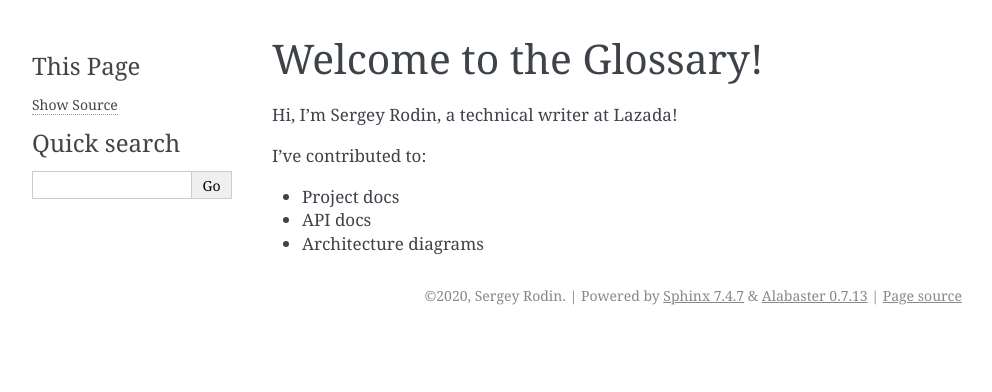
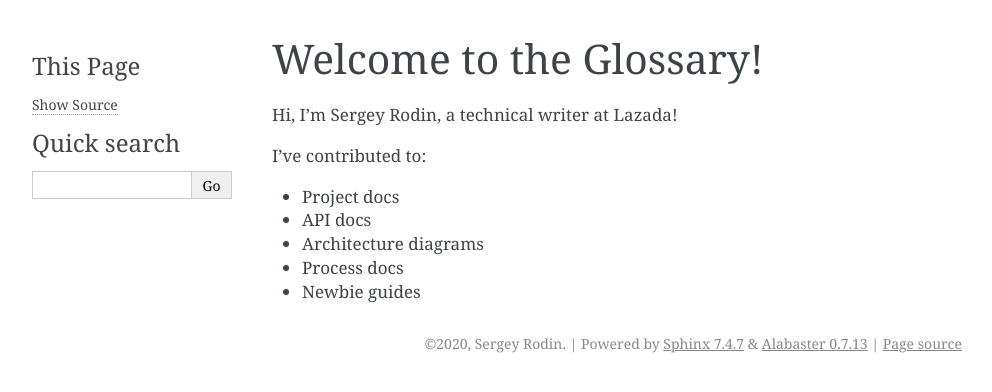
Before and after one commit to RodinGolodin/glossary-docs, a Sphinx documentation site: the page built from docs/about-me.rst, in a window 1280 px wide. Shown: the top 392 px of the page, without its empty margins (148-1140 px from the left). Built offline with Sphinx 7.4.7, drawn with Linux system fonts in a browser that asks for light colours.

Commit message:
Added two new types of docs

```diff
--- a/docs/about-me.rst
+++ b/docs/about-me.rst
@@ -8,3 +8,5 @@ I've contributed to:
 *   Project docs
 *	API docs
 *   Architecture diagrams
+* 	Process docs
+* 	Newbie guides
```
